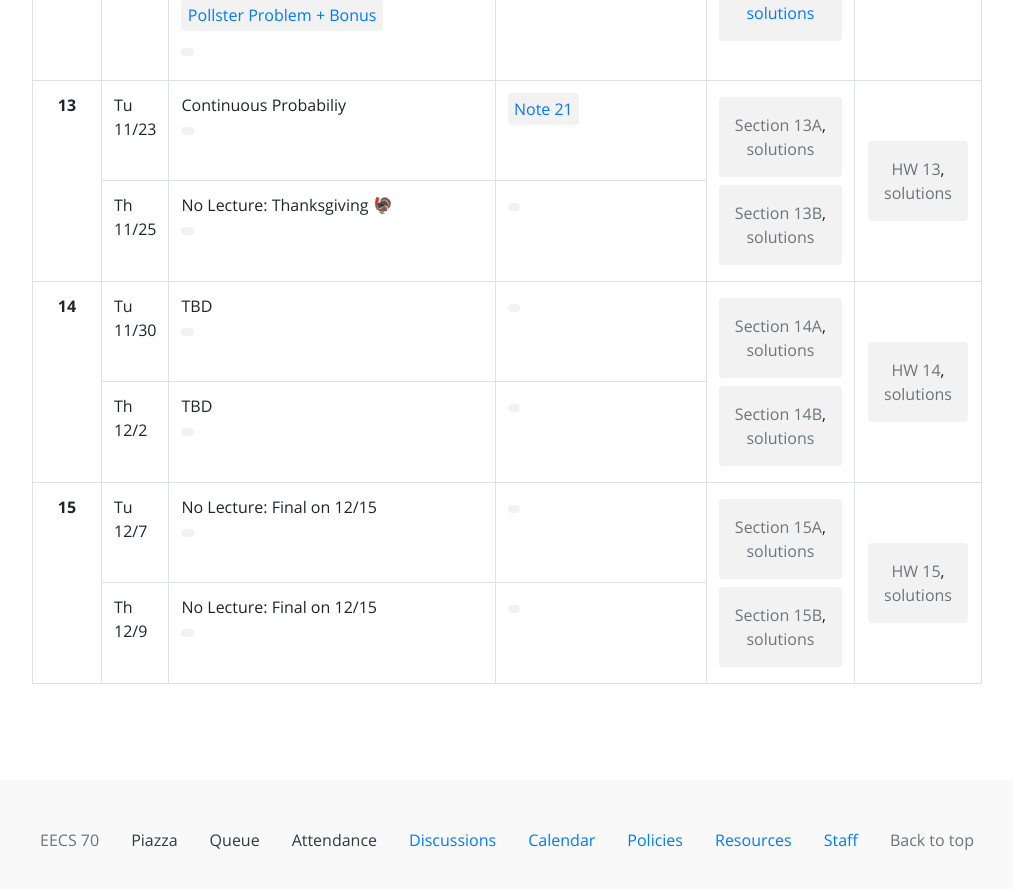
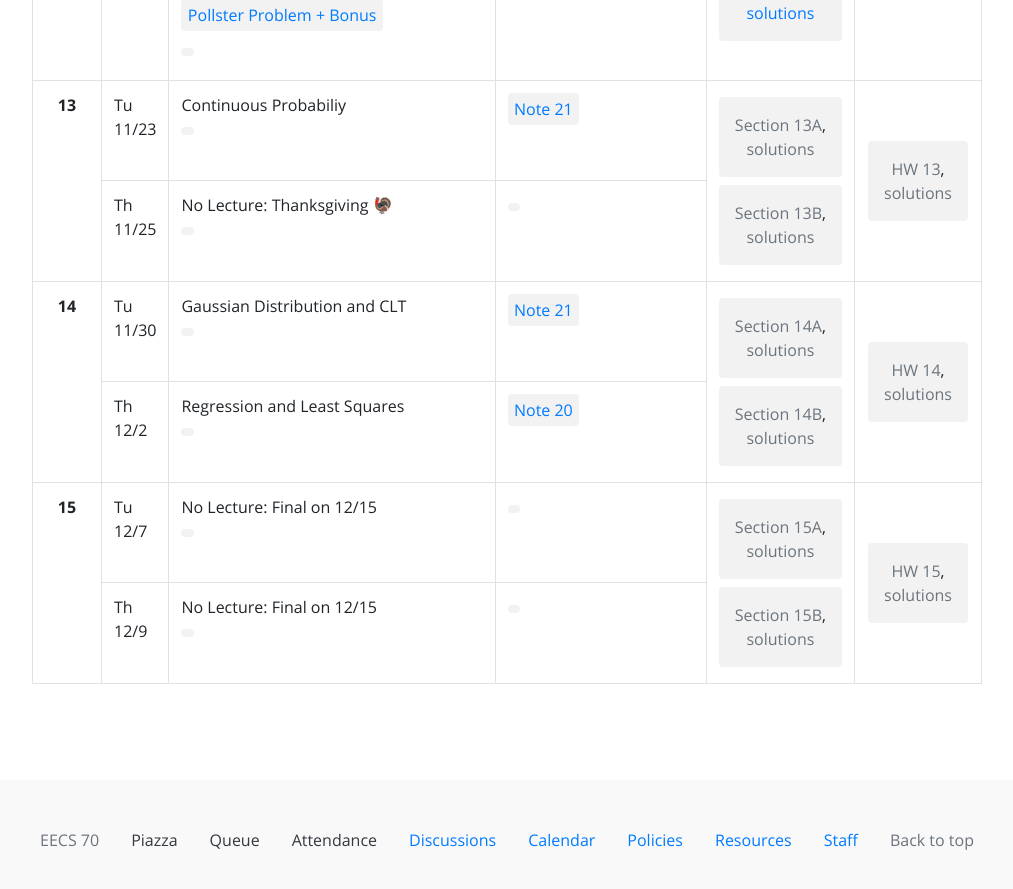
Before and after one commit to tsgoten/cs70-website, a Jekyll site: the page built from index.html, in a window 1280 px wide and 900 px high, scrolled down 3788 px. Shown: the top 889 px of the window, without its empty margins (133-1146 px from the left). Built offline with Jekyll 4.4.1, drawn with Linux system fonts in a browser that asks for light colours.

Commit message:
updated schedule for ROS

```diff
--- a/_data/materials/week_14.yml
+++ b/_data/materials/week_14.yml
@@ -1,8 +1,8 @@
 - type: lec
   date: "11/30"
   week: 14
-  title: "TBD"
-  reading_text: []
+  title: "Gaussian Distribution and CLT"
+  reading_text: [21]
   webcast:
   password:
   mirror:
@@ -12,8 +12,8 @@
 - type: lec
   date: "12/2"
   week: 14
-  title: "TBD"
-  reading_text: []
+  title: "Regression and Least Squares"
+  reading_text: [20]
   webcast:
   password:
   mirror:
```
